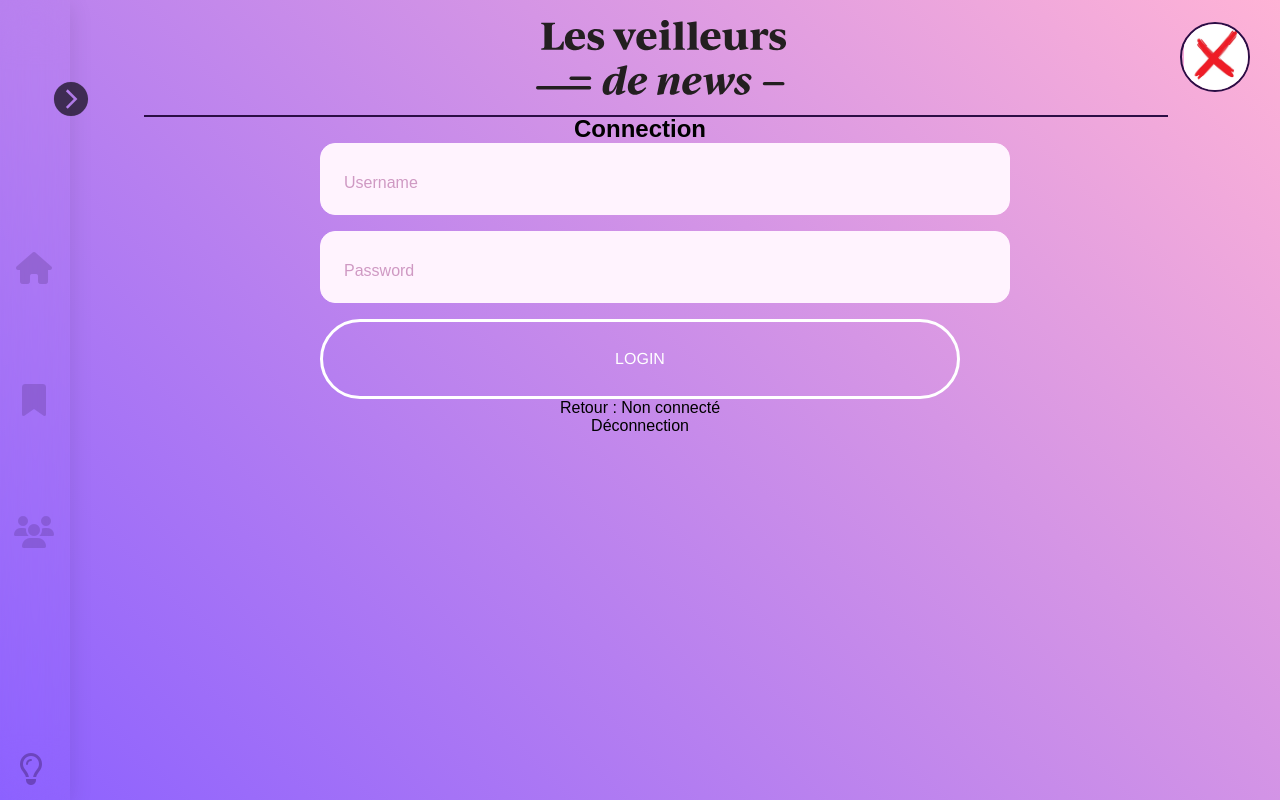
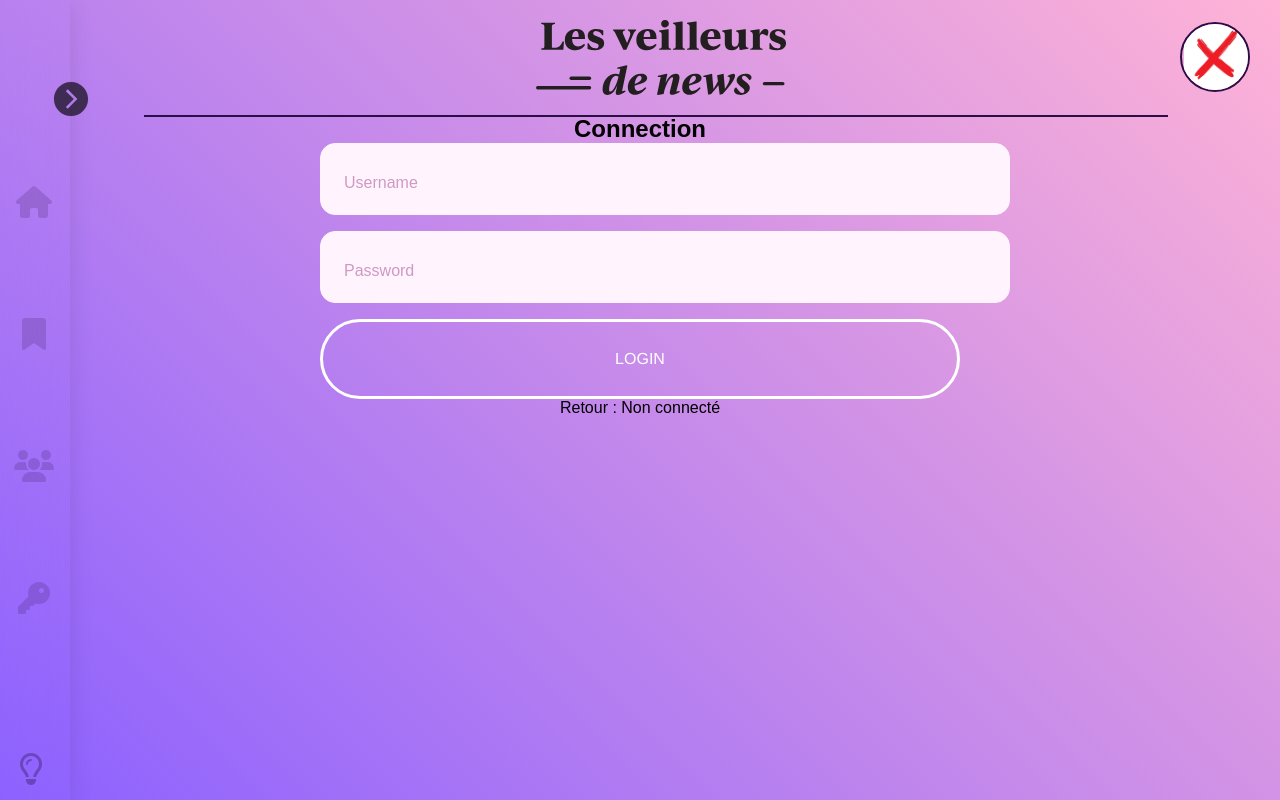
Before and after one commit to WildCodeSchool/11-21-noBugNovember-G2-Front, a React (Create React App) app: page /connect in a window 1280 px wide. Built offline with nearby package versions, Linux system fonts and the light colour scheme; a web font is replaced by a local one.

Commit message:
add connect and disconnect on nav and header

```diff
--- a/src/components/Header.js
+++ b/src/components/Header.js
@@ -1,6 +1,7 @@
 import "./styles/Header.css"
 import Blacklogo from "../assets/blacklogo.svg"
 import {useState, useEffect} from 'react'
+import { NavLink } from 'react-router-dom'
 
 function Header({avatar, setAvatar}) {
 
@@ -9,7 +10,9 @@ function Header({avatar, setAvatar}) {
         <img id="HeaderLogo" src={Blacklogo} alt="logo"></img>
         <div id="HeaderBorder"></div>
         <div id="HeaderUser">
-            <img id="HeaderUserPicture" src={avatar} alt="logo"></img>
+        <NavLink to="/connect">
+        <img id="HeaderUserPicture" src={avatar} alt="logo"></img>
+        </NavLink>
         </div>
     </header>
   )
--- a/src/components/Navbar.js
+++ b/src/components/Navbar.js
@@ -4,6 +4,12 @@ import './styles/Navbar.css'
 
 export default function Navbar() {
   const [active, setActive] = React.useState(false)
+
+  const disconnect = () => {
+    localStorage.clear();
+    location.reload()
+  }
+
   return (
     <nav className={`Nav ${active ? 'NavOpen' : ''}`}>
       <ion-icon
@@ -25,6 +31,18 @@ export default function Navbar() {
         <i className='fas fa-users fa-fw fa-2x'></i>
         <p className={`TextMenu ${active ? '' : 'TextMenuOpen'}`}>Ma Promo</p>
       </NavLink>
+      {localStorage.getItem('id_user')
+      ?
+        <NavLink className='NavLink' to='/' onClick={disconnect}>
+          <i className='fas fa-times-circle fa-fw fa-2x'></i>
+          <p className={`TextMenu ${active ? '' : 'TextMenuOpen'}`}>Déconnection</p>
+        </NavLink>
+      :
+        <NavLink className='NavLink' to='/connect'>
+          <i className='fas fa-key fa-fw fa-2x'></i>
+          <p className={`TextMenu ${active ? '' : 'TextMenuOpen'}`}>Connection</p>
+        </NavLink>
+      }
       <i id='NavDarkMode' className='far fa-lightbulb fa-fw fa-2x'></i>
     </nav>
   )
--- a/src/screens/Connect.js
+++ b/src/screens/Connect.js
@@ -45,6 +45,7 @@ const Connect = ({setAvatar}) => {
   const disconnect = () => {
     localStorage.clear();
     setAvatar(imgDisco);
+    window.location.reload()
   }
 
   let ignoreClickOnMeElement = document.querySelector('.input');
@@ -68,6 +69,7 @@ const Connect = ({setAvatar}) => {
 
   return (
     <div className='pageConnect'>
+      {localStorage.getItem("id_user") ? "" :
       <form className="form">
         <h2>Connection</h2>
         <div className='fieldCollection'>
@@ -81,9 +83,11 @@ const Connect = ({setAvatar}) => {
           </div>
           <input type="button" id='submit' onClick={() => connect()} value='LOGIN'></input>
         </div>
-      </form>
-      <div>Retour : {isConnected?"Connecté":"Non connecté"}</div>
-      <div type="button" onClick={() => disconnect()} className="disconnect">Déconnection</div>
+      </form>}
+
+      <div>Retour : {localStorage.getItem("id_user")?"Connecté":"Non connecté"}</div>
+      {localStorage.getItem("id_user") ? <div type="button" onClick={() => disconnect()} className="disconnect">Déconnection</div> : ""}
+
     </div>
   )
 }
```
